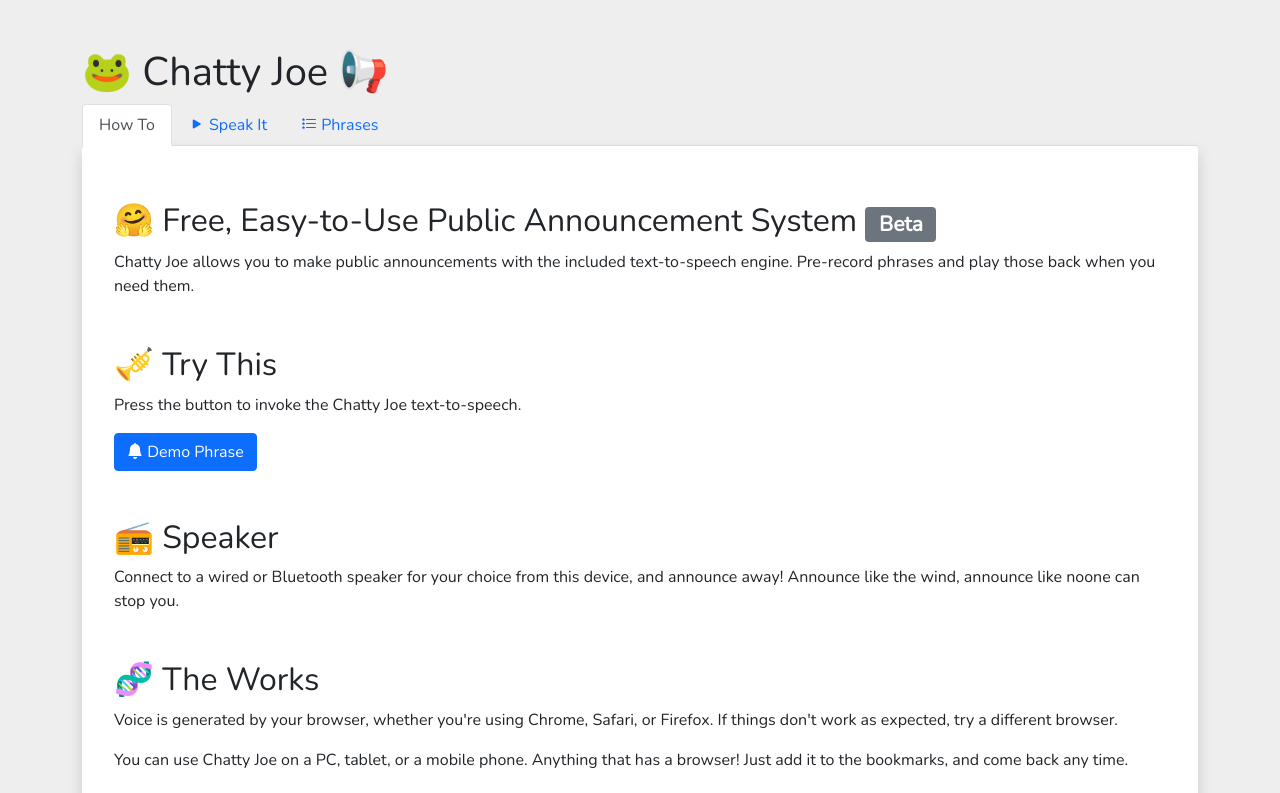
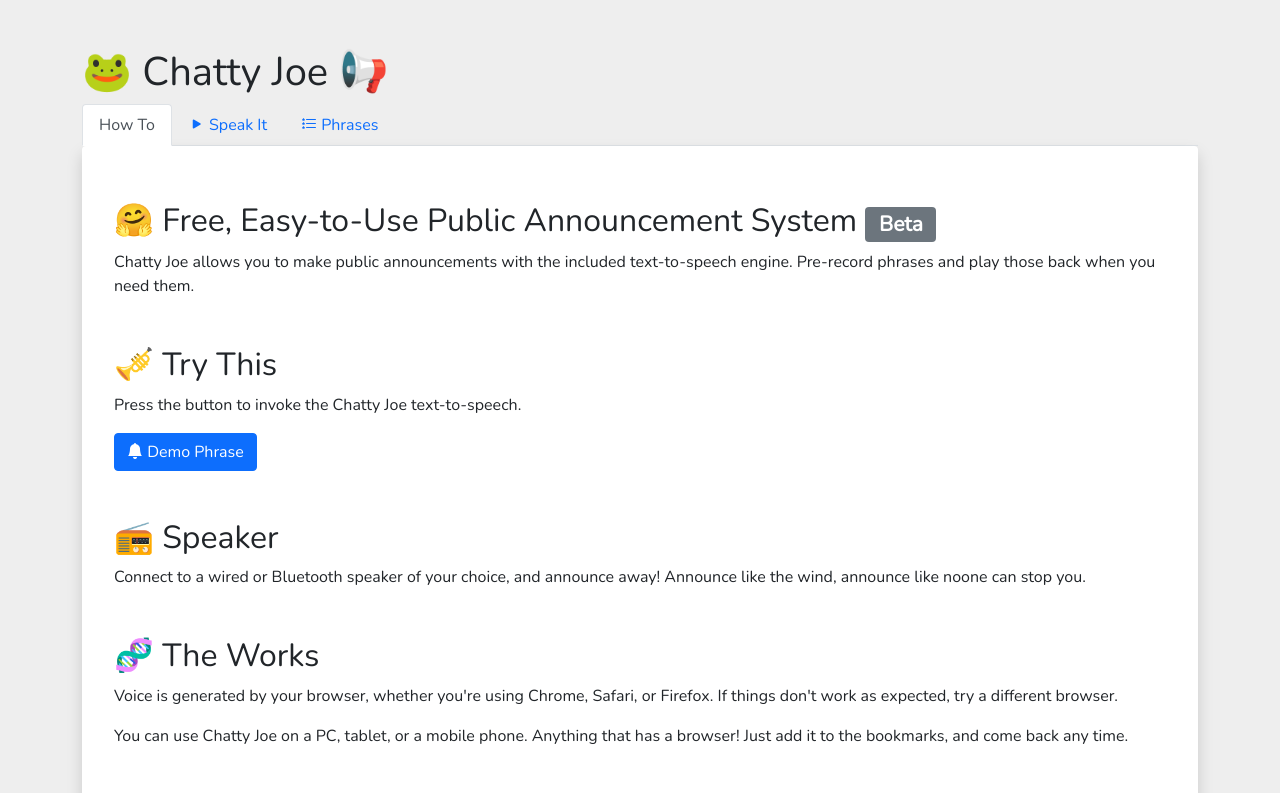
Before and after one commit to quixxd/announcer, a plain HTML site: page index.html in a window 1280 px wide. Shown: the top 793 px of the page. Drawn offline with nearby package versions, Linux system fonts and the light colour scheme.

Commit message:
typo fix

```diff
--- a/index.html
+++ b/index.html
@@ -71,7 +71,7 @@
 
 
         <h2 class="mt-5">📻 Speaker</h2>
-        <p>Connect to a wired or Bluetooth speaker for your choice from this device, and announce away! Announce like the wind, announce like noone can stop you.</p>
+        <p>Connect to a wired or Bluetooth speaker of your choice, and announce away! Announce like the wind, announce like noone can stop you.</p>
 
         <h2 class="mt-5">🧬 The Works</h2>
         <p class="">Voice is generated by your browser, whether you're using Chrome, Safari, or Firefox. If things don't work as expected, try a different browser.</p>
```
